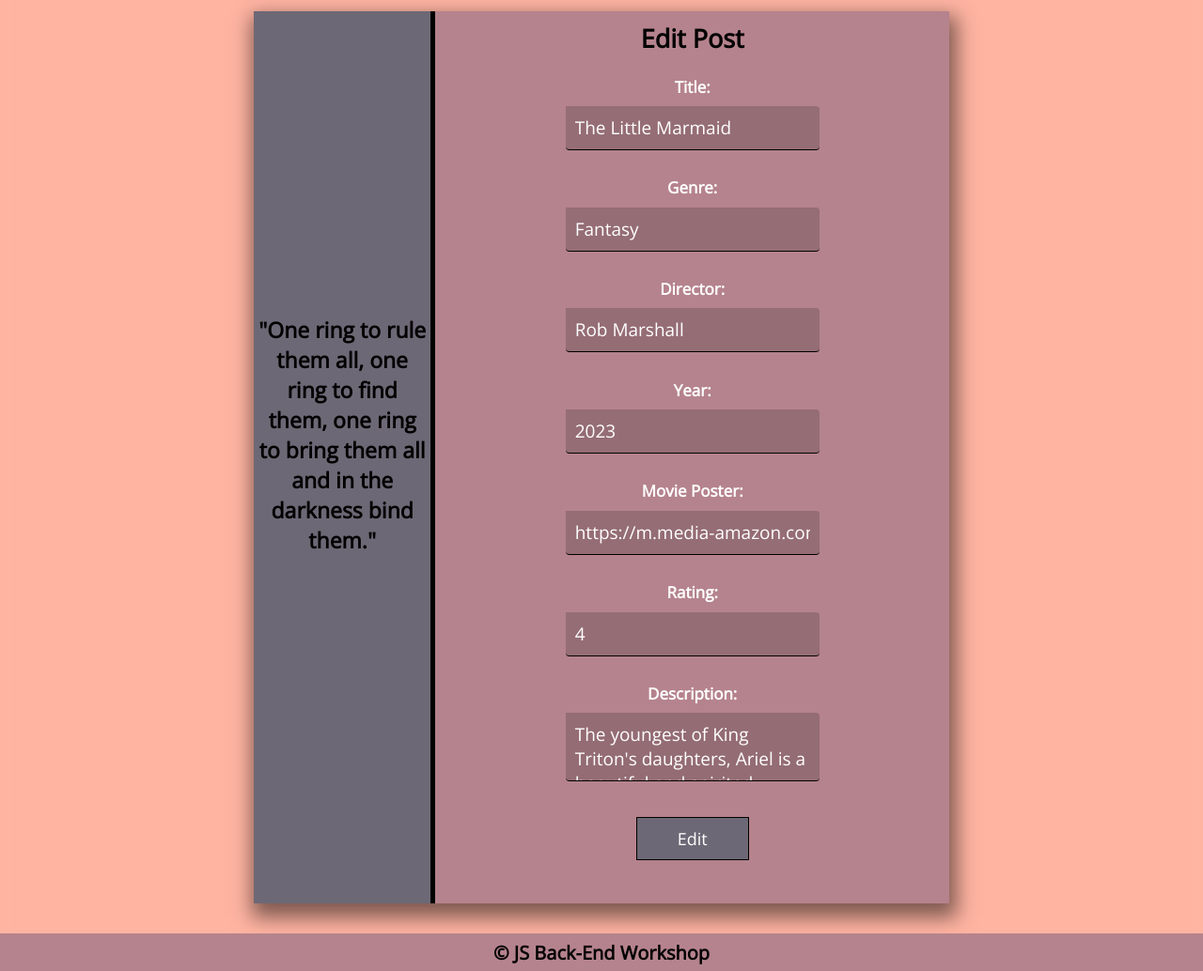
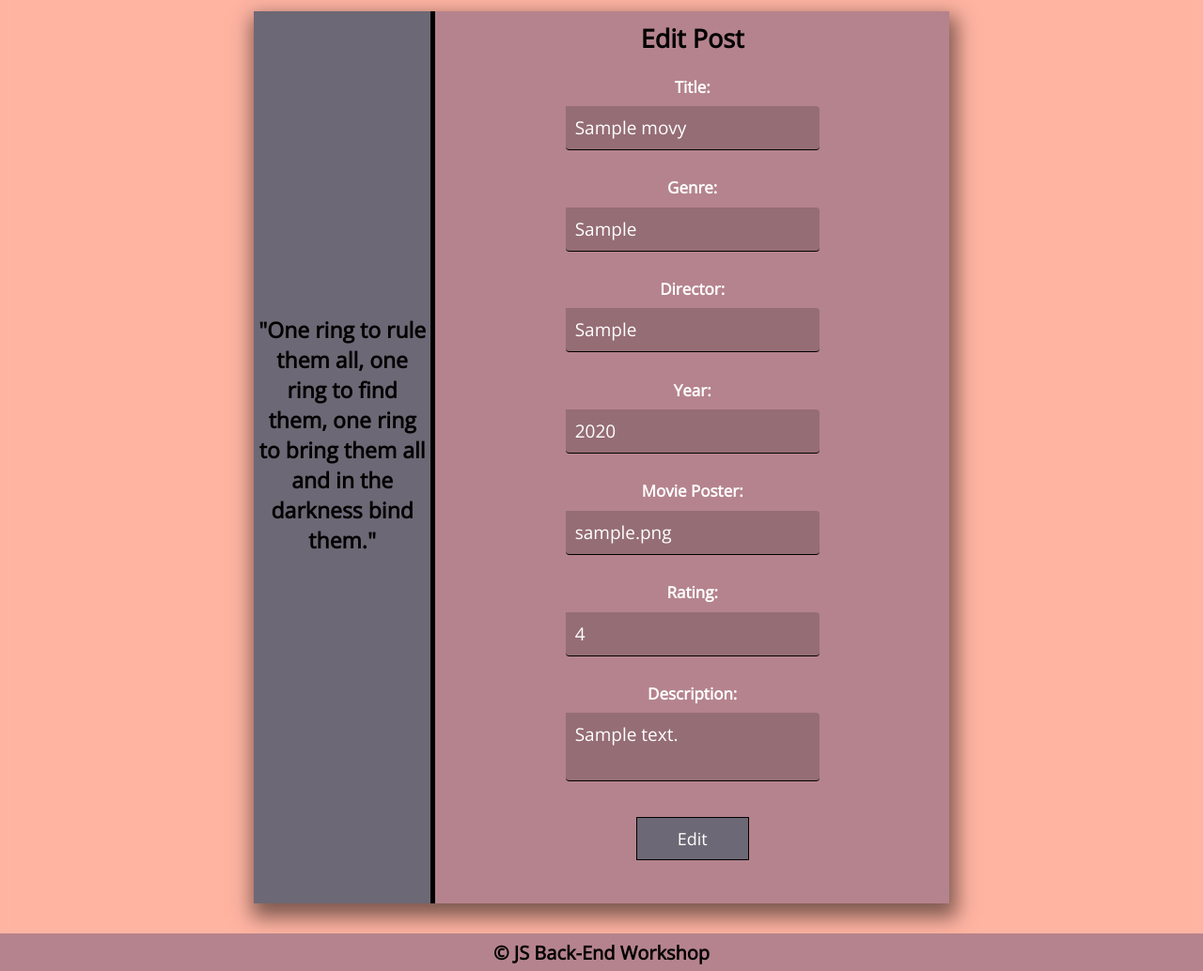
Before and after one commit to AssiaIlieva/Movie-magic, a Node server app: page /movies/600000000000000000000001/edit in a window 1280 px wide. Shown: the part 70-1104 px from the top of the page at 94% size. Run offline with Node 20, Linux system fonts and the light colour scheme; tables that the repository leaves empty hold one stand-in row (values such as "Sample post"); some libraries are stand-ins or nearby versions.

Commit message:
Add dynamic edit movie page

```diff
--- a/src/controllers/movieController.js
+++ b/src/controllers/movieController.js
@@ -42,8 +42,9 @@ router.post('/movies/:movieId/attach', async (req, res) => {
     res.redirect(`/movies/${movieId}/attach`);
 });
 
-router.get('/movies/:movieID/edit', (req, res) => {
-    res.render('movie/edit');
+router.get('/movies/:movieId/edit', async(req, res) => {
+    const movie = await movieService.getOne(req.params.movieId).lean();
+    res.render('movie/edit', {movie});
 })
 
 
--- a/src/views/movie/edit.hbs
+++ b/src/views/movie/edit.hbs
@@ -4,24 +4,24 @@
       <h2>"One ring to rule them all, one ring to find them, one ring to bring them all and in the darkness bind them."</h2>
     </div>
 
-    <form action="#" method="" class="editForm">
+    <form  method="POST" class="editForm">
       <h2>Edit Post</h2>
       <ul class="noBullet">
         <li>
           <label for="title">Title:</label>
-          <input type="text" class="inputFields" id="title" name="" value="The Little Marmaid" />
+          <input type="text" class="inputFields" id="title" name="title" value="{{movie.title}}" />
         </li>
         <li>
           <label for="genre">Genre:</label>
-          <input type="text" class="inputFields" id="genre" name="" value="Fantasy" />
+          <input type="text" class="inputFields" id="genre" name="genre" value="{{movie.genre}}" />
         </li>
         <li>
           <label for="director">Director:</label>
-          <input type="text" class="inputFields" id="director" name="" value="Rob Marshall" />
+          <input type="text" class="inputFields" id="director" name="director" value="{{movie.director}}" />
         </li>
         <li>
           <label for="date">Year:</label>
-          <input type="number" class="inputFields" id="year" name="" value="2023" />
+          <input type="number" class="inputFields" id="year" name="year" value="{{movie.year}}" />
         </li>
         <li>
           <label for="image">Movie Poster:</label>
@@ -29,22 +29,20 @@
             type="text"
             class="inputFields"
             id="image"
-            name=""
-            value="https://m.media-amazon.com/images/M/MV5BYTUxYjczMWUtYzlkZC00NTcwLWE3ODQtN2I2YTIxOTU0ZTljXkEyXkFqcGdeQXVyMTkxNjUyNQ@@._V1_FMjpg_UX1000_.jpg"
+            name="imageURL"
+            value="{{movie.imageURL}}"
           />
         </li>
         <li>
           <label for="image">Rating:</label>
-          <input type="text" class="inputFields" id="rating" name="" value="4" />
+          <input type="number" class="inputFields" id="rating" name="rating" value="{{movie.rating}}" />
         </li>
         <li>
           <label for="description">Description:</label>
-          <textarea id="description" class="inputFields" name="description">The youngest of King Triton's daughters, Ariel is a beautiful and spirited
-            young mermaid with a thirst for adventure. Longing to find out more about the world beyond the sea, Ariel visits the surface and falls for
-            the dashing Prince Eric. Following her heart, she makes a deal with the evil sea witch, Ursula, to experience life on land.</textarea>
+          <textarea id="description" class="inputFields" name="description">{{movie.description}}</textarea>
         </li>
         <li id="center-btn">
-          <button id="edit-btn">Edit</button>
+          <button type="submit" id="edit-btn">Edit</button>
         </li>
       </ul>
     </form>
```
